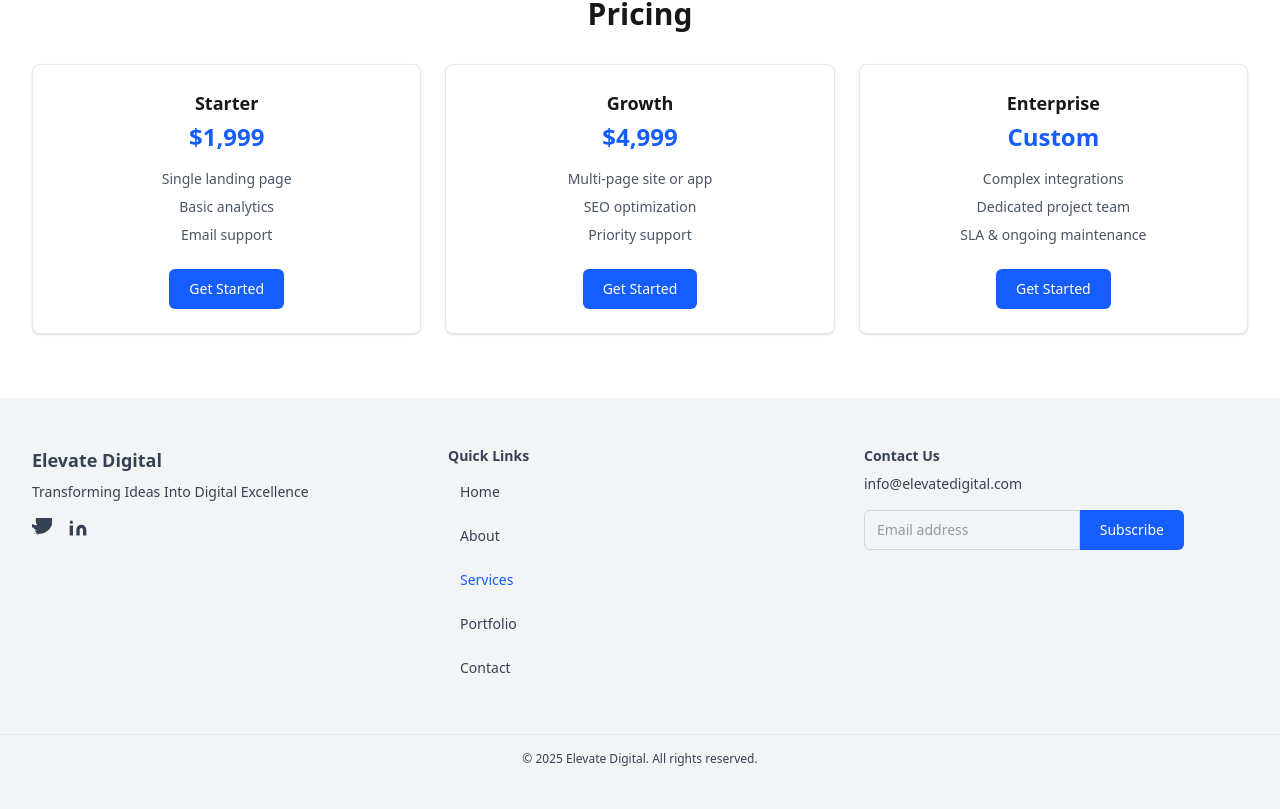
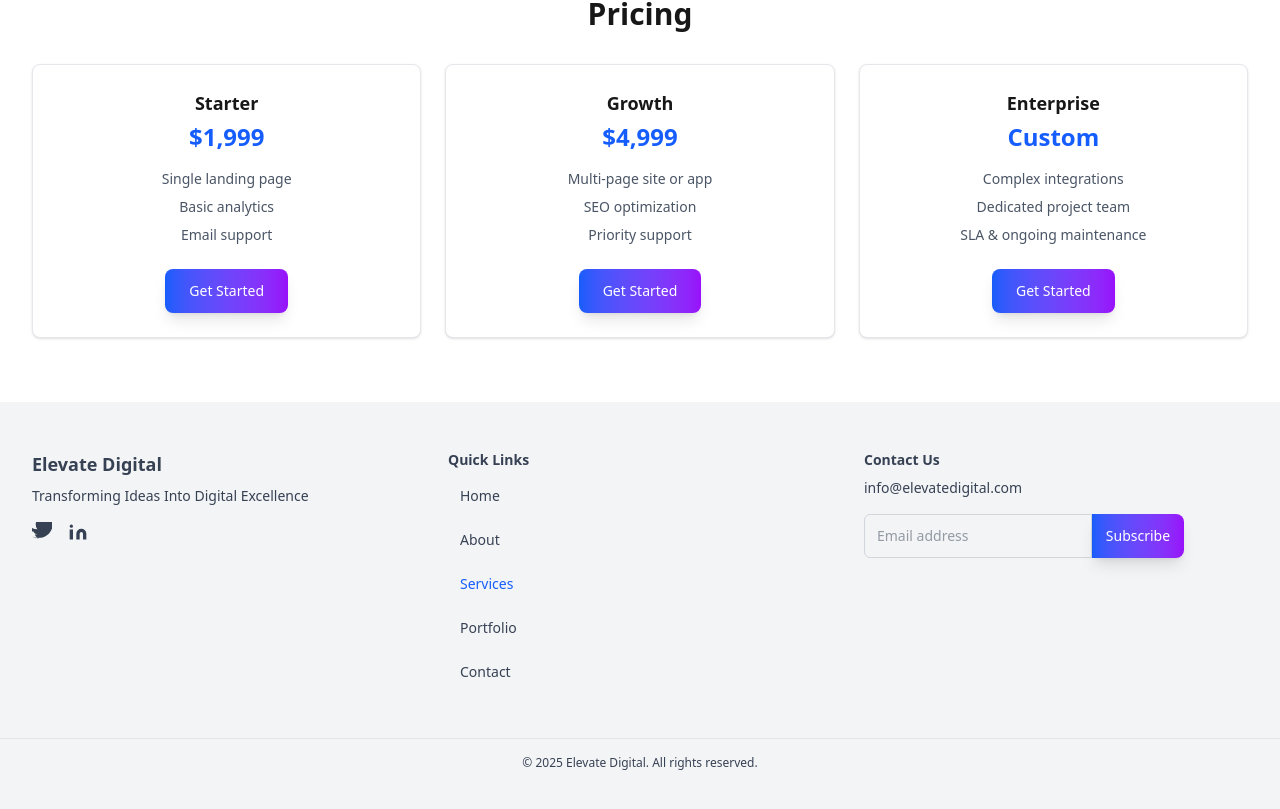
Before and after one commit to JorShe57/my-website, a Next.js app: page /services in a window 1280 px wide. Shown: the part 1311-2120 px from the top of the page. Built offline with nearby package versions, Linux system fonts and the light colour scheme.

Commit message:
feat: enhance Button component

```diff
--- a/package.json
+++ b/package.json
@@ -9,6 +9,7 @@
     "lint": "next lint"
   },
   "dependencies": {
+    "class-variance-authority": "^0.7.1",
     "framer-motion": "^12.20.1",
     "next": "15.3.4",
     "react": "^19.0.0",
--- a/src/components/ui/Button.tsx
+++ b/src/components/ui/Button.tsx
@@ -1,34 +1,105 @@
 'use client';
-import type { ButtonHTMLAttributes } from "react";
-import { motion } from 'framer-motion';
+import { cva, type VariantProps } from "class-variance-authority";
 
-interface ButtonProps extends ButtonHTMLAttributes<HTMLButtonElement> {
-  variant?: "primary" | "secondary" | "outline";
-  className?: string;
+const buttonVariants = cva(
+  "inline-flex items-center justify-center gap-2 whitespace-nowrap rounded-lg text-sm font-medium transition-all duration-300 focus-visible:outline-none focus-visible:ring-2 focus-visible:ring-blue-500 focus-visible:ring-offset-2 disabled:pointer-events-none disabled:opacity-50 relative overflow-hidden group",
+  {
+    variants: {
+      variant: {
+        primary:
+          "bg-gradient-to-r from-blue-600 to-purple-600 text-white shadow-lg hover:shadow-xl hover:shadow-blue-500/25 hover:scale-105 active:scale-95 before:absolute before:inset-0 before:bg-gradient-to-r before:from-blue-500 before:to-purple-500 before:opacity-0 hover:before:opacity-100 before:transition-opacity before:duration-300",
+        secondary:
+          "bg-gradient-to-r from-gray-100 to-gray-200 text-gray-900 border border-gray-300 shadow-md hover:shadow-lg hover:shadow-gray-400/25 hover:scale-105 active:scale-95 dark:from-gray-800 dark:to-gray-700 dark:text-white dark:border-gray-600 dark:hover:shadow-gray-500/25",
+        outline:
+          "border-2 border-blue-600 text-blue-600 bg-transparent hover:bg-blue-600 hover:text-white hover:shadow-lg hover:shadow-blue-500/25 hover:scale-105 active:scale-95 dark:border-blue-400 dark:text-blue-400 dark:hover:bg-blue-400 dark:hover:text-gray-900",
+        ghost:
+          "text-gray-700 hover:bg-gray-100 hover:text-gray-900 hover:scale-105 active:scale-95 dark:text-gray-300 dark:hover:bg-gray-800 dark:hover:text-white",
+        gradient:
+          "bg-gradient-to-r from-pink-500 via-purple-500 to-indigo-500 text-white shadow-lg hover:shadow-xl hover:shadow-purple-500/25 hover:scale-105 active:scale-95 animate-gradient before:absolute before:inset-0 before:bg-gradient-to-r before:from-pink-400 before:via-purple-400 before:to-indigo-400 before:opacity-0 hover:before:opacity-100 before:transition-opacity before:duration-300",
+        neon:
+          "bg-gray-900 border border-blue-500 text-blue-400 shadow-neon hover:shadow-glow hover:bg-blue-500 hover:text-white hover:scale-105 active:scale-95 dark:bg-black",
+        glass:
+          "glass text-white hover:bg-white/20 hover:scale-105 active:scale-95 backdrop-blur-lg border border-white/20",
+      },
+      size: {
+        sm: "h-9 px-3 text-xs",
+        default: "h-11 px-6 py-2",
+        lg: "h-12 px-8 text-base",
+        xl: "h-14 px-10 text-lg",
+        icon: "h-10 w-10",
+      },
+    },
+    defaultVariants: {
+      variant: "primary",
+      size: "default",
+    },
+  }
+);
+
+export interface ButtonProps
+  extends React.ButtonHTMLAttributes<HTMLButtonElement>,
+    VariantProps<typeof buttonVariants> {
+  children: React.ReactNode;
+  loading?: boolean;
+  icon?: React.ReactNode;
+  iconPosition?: "left" | "right";
 }
 
-const base =
-  "inline-flex items-center justify-center rounded-md px-5 py-2.5 text-sm font-medium transition-colors focus:outline-none focus:ring-2 focus:ring-offset-2";
+export default function Button({
+  className,
+  variant,
+  size,
+  children,
+  loading = false,
+  icon,
+  iconPosition = "left",
+  disabled,
+  ...props
+}: ButtonProps) {
+  const isDisabled = disabled || loading;
 
-const variants: Record<string, string> = {
-  primary: "bg-blue-600 text-white hover:bg-blue-700 focus:ring-blue-600",
-  secondary:
-    "bg-gray-100 text-gray-900 hover:bg-gray-200 focus:ring-gray-300 dark:bg-gray-800 dark:text-gray-100 dark:hover:bg-gray-700",
-  outline:
-    "border border-blue-600 text-blue-600 hover:bg-blue-600 hover:text-white focus:ring-blue-600 dark:hover:text-white",
-};
+  return (
+    <button
+      className={buttonVariants({ variant, size, className })}
+      disabled={isDisabled}
+      {...props}
+    >
+      {/* Shimmer effect overlay */}
+      <span className="absolute inset-0 animate-shimmer opacity-0 group-hover:opacity-100 transition-opacity duration-500" />
 
-function cn(...classes: Array<string | undefined>) {
-  return classes.filter(Boolean).join(" ");
-}
+      {/* Content */}
+      <span className="relative z-10 flex items-center gap-2">
+        {loading && (
+          <svg
+            className="h-4 w-4 animate-spin"
+            xmlns="http://www.w3.org/2000/svg"
+            fill="none"
+            viewBox="0 0 24 24"
+          >
+            <circle
+              className="opacity-25"
+              cx="12"
+              cy="12"
+              r="10"
+              stroke="currentColor"
+              strokeWidth="4"
+            />
+            <path
+              className="opacity-75"
+              fill="currentColor"
+              d="M4 12a8 8 0 018-8V0C5.373 0 0 5.373 0 12h4zm2 5.291A7.962 7.962 0 014 12H0c0 3.042 1.135 5.824 3 7.938l3-2.647z"
+            />
+          </svg>
+        )}
 
-export default function Button({ variant = "primary", className, ...props }: ButtonProps) {
-  return (
-    <motion.button
-      whileHover={{ scale: 1.05 }}
-      whileTap={{ scale: 0.98 }}
-      className={cn(base, variants[variant], className)}
-      {...props}
-    />
+        {!loading && icon && iconPosition === "left" && icon}
+
+        <span className={loading ? "opacity-70" : ""}>
+          {children}
+        </span>
+
+        {!loading && icon && iconPosition === "right" && icon}
+      </span>
+    </button>
   );
 }
```
Also changed, not shown: 1 other file (tests, documents, lock files or other folders).
